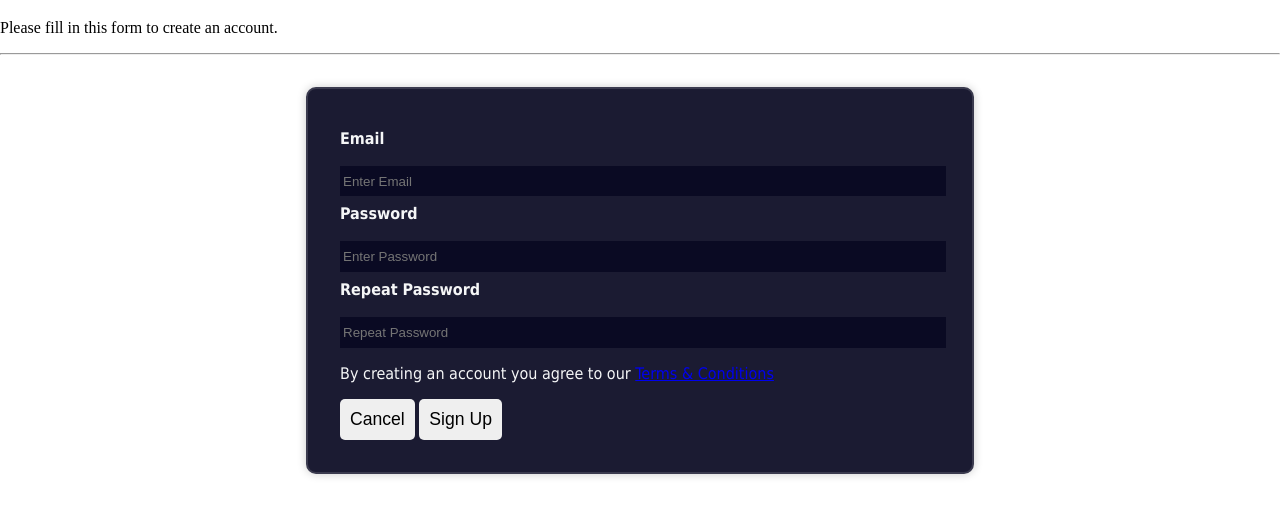
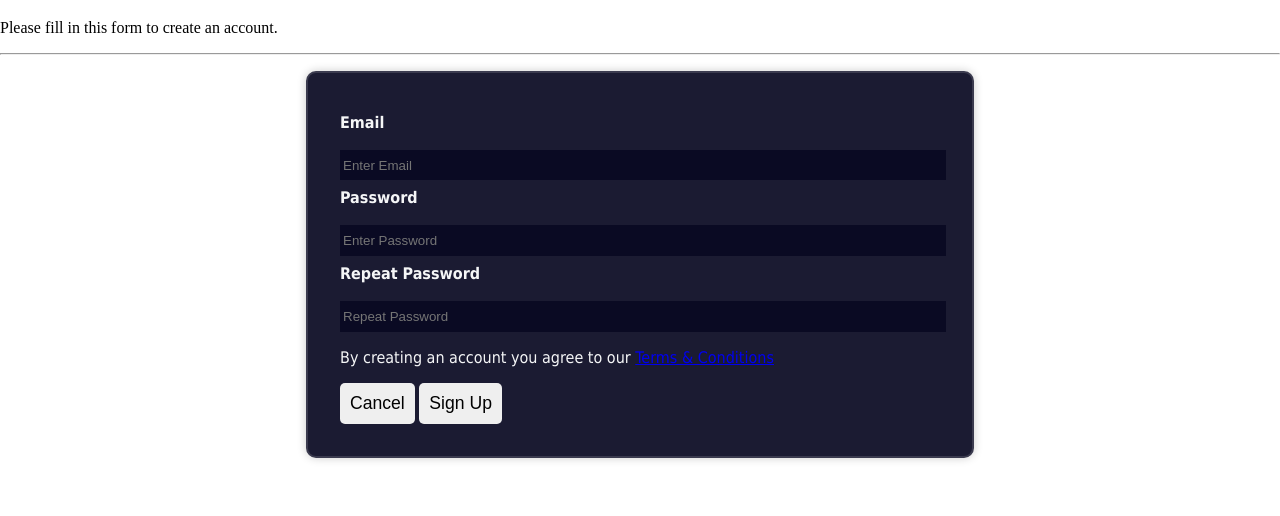
Before and after one commit to izbuzz/emPathy, a plain HTML site: page signup.html in a window 1280 px wide. Shown: the part 142-658 px from the top of the page. Drawn offline with Linux system fonts and the light colour scheme.

Commit message:
Update signup.css

```diff
--- a/signup.css
+++ b/signup.css
@@ -83,7 +83,7 @@ h1{
   /* Increase the width */
   max-width: 600px;
   /* Adjust the max-width */
-  margin: 2em auto;
+  margin: 1em auto;
   /* Add margin for spacing */
   padding: 2em;
   /* Add padding for spacing */
```
